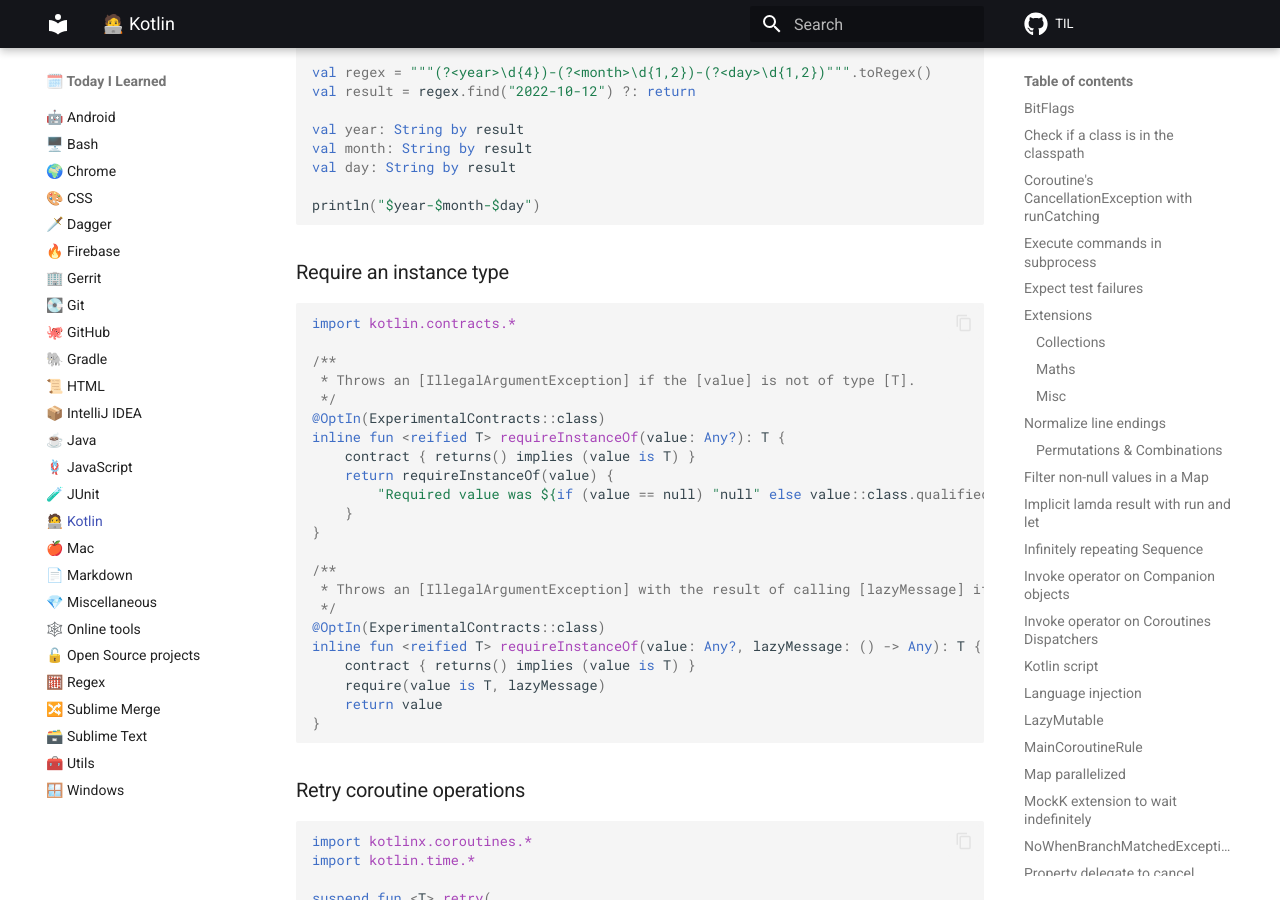
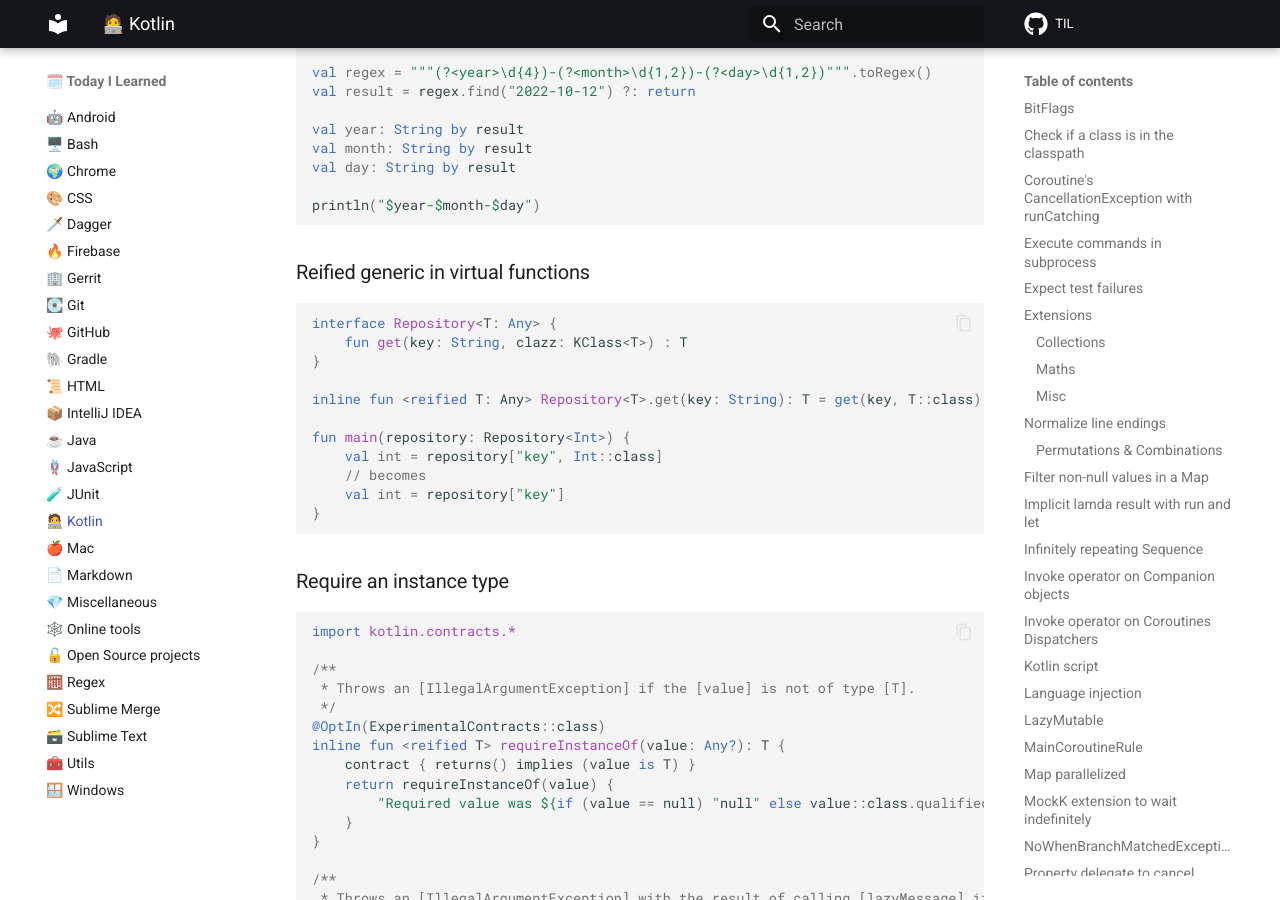
Before and after one commit to SimonMarquis/TIL, an MkDocs documentation site: the page built from docs/kotlin.md, in a window 1280 px wide and 900 px high, scrolled down 10625 px. Built offline with MkDocs 1.6.1 and Material for MkDocs 9.7.7, drawn with Linux system fonts in a browser that asks for light colours; comment, search, counter and statistics services are not loaded.

Commit message:
[Kotlin] Reified generic in virtual functions

````diff
--- a/docs/kotlin.md
+++ b/docs/kotlin.md
@@ -551,6 +551,22 @@
 println("$year-$month-$day")
 ```
 
+### Reified generic in virtual functions
+
+```kotlin
+interface Repository<T: Any> {
+    fun get(key: String, clazz: KClass<T>) : T
+}
+
+inline fun <reified T: Any> Repository<T>.get(key: String): T = get(key, T::class)
+
+fun main(repository: Repository<Int>) {
+    val int = repository["key", Int::class]
+    // becomes
+    val int = repository["key"]
+}
+```
+
 ### Require an instance type
 
 ```kotlin
````
